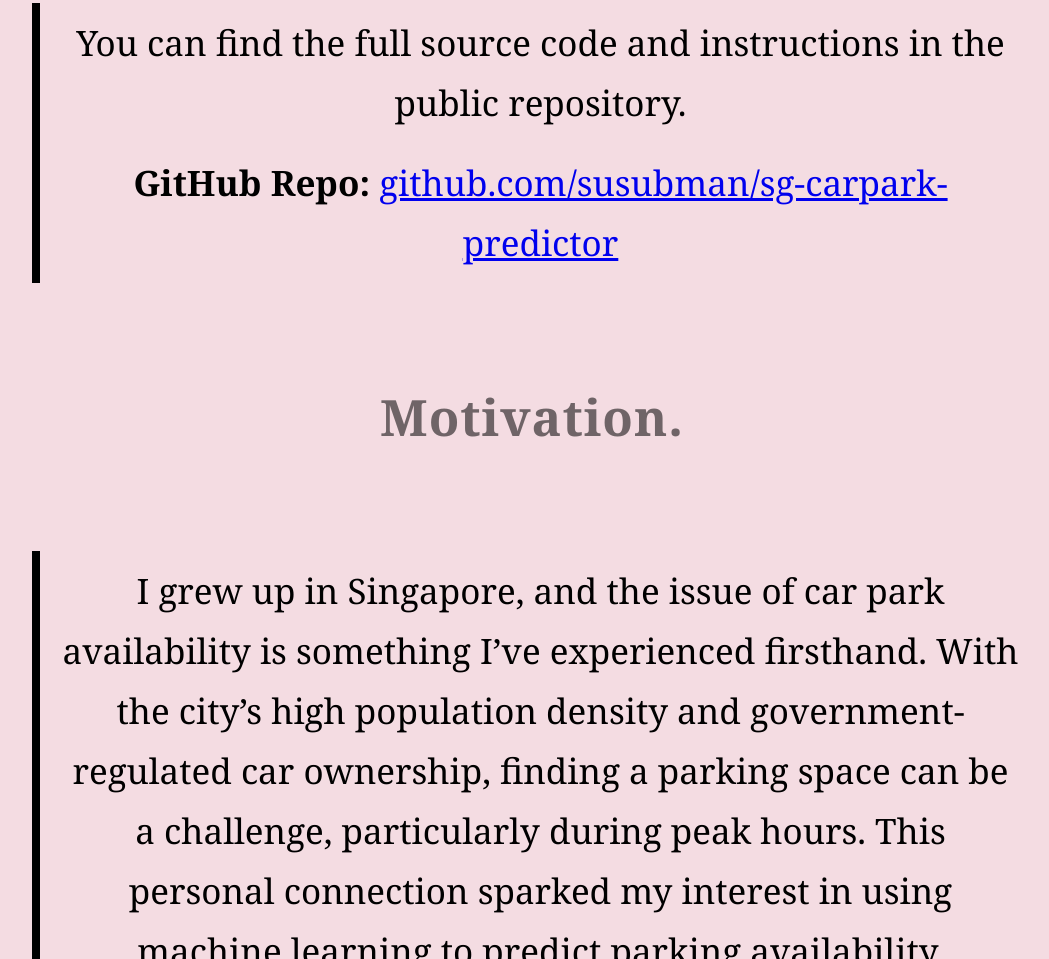
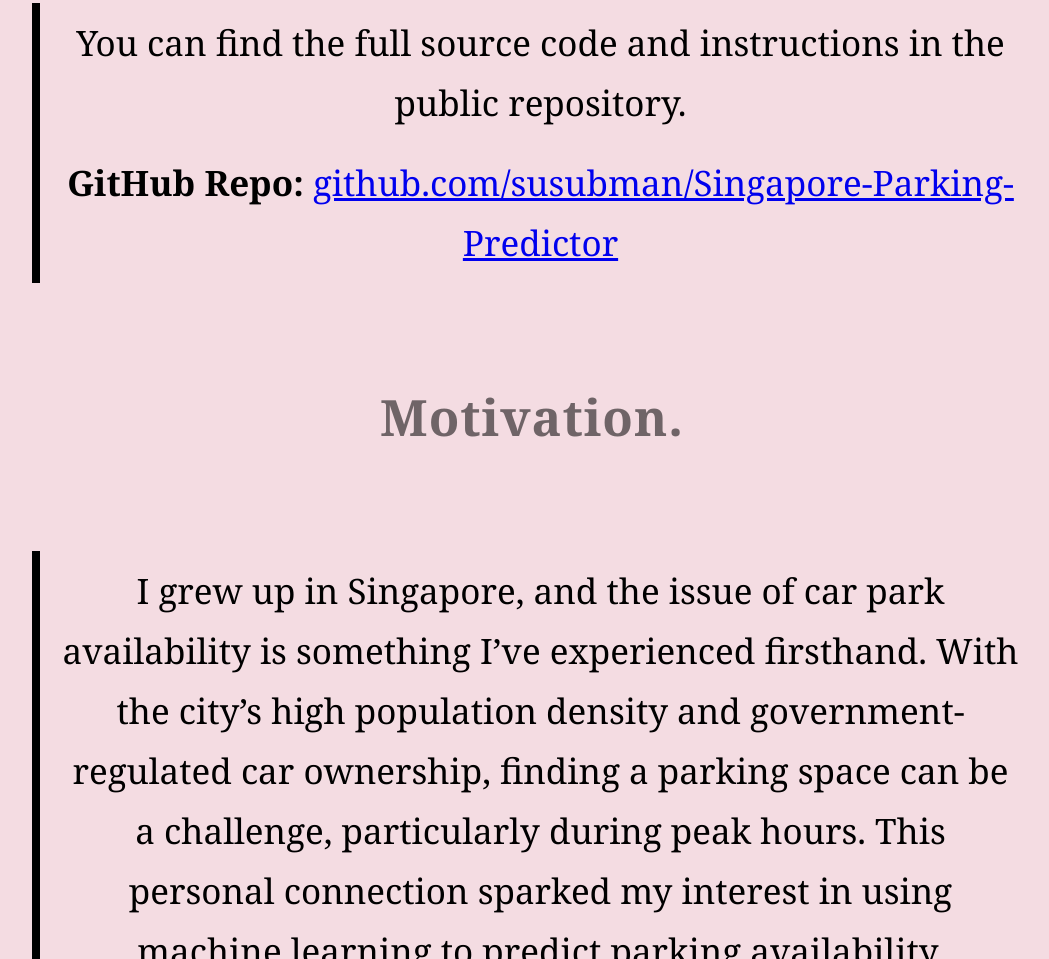
Before and after one commit to susubman/website, a plain HTML site: page project.html in a window 1280 px wide. Shown: the part 968-1927 px from the top of the page, without its empty margins (108-1157 px from the left). Drawn offline with Linux system fonts and the light colour scheme.

Commit message:
updated git link

```diff
--- a/project.html
+++ b/project.html
@@ -47,8 +47,8 @@
 
         <div class="para">
             <p>You can find the full source code and instructions in the public repository.</p>
-            <p><b>GitHub Repo:</b> <a href=https://github.com/susubman/sg-carpark-predictor>
-                    github.com/susubman/sg-carpark-predictor</a></p>
+            <p><b>GitHub Repo:</b> <a href=https://github.com/susubman/Singapore-Parking-Predictor>
+                    github.com/susubman/Singapore-Parking-Predictor</a></p>
         </div>
 
         <h3>
```
